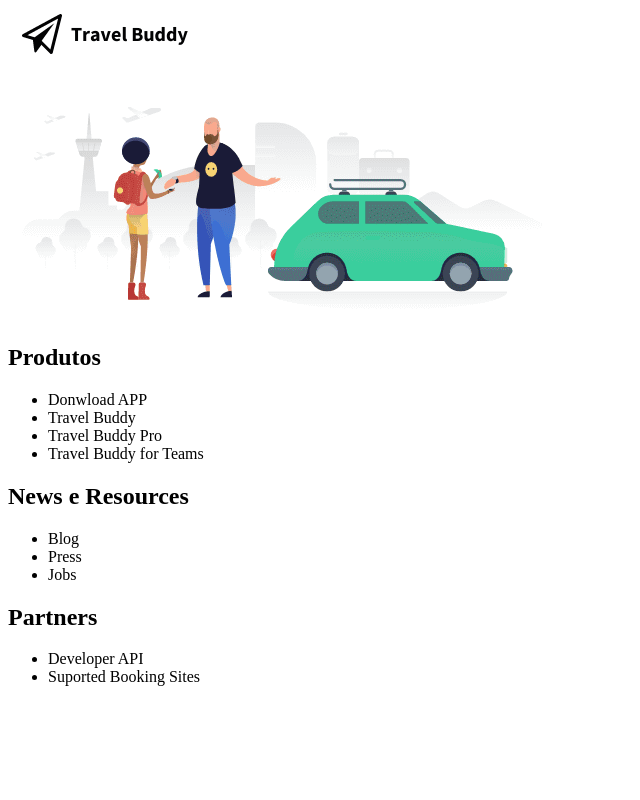
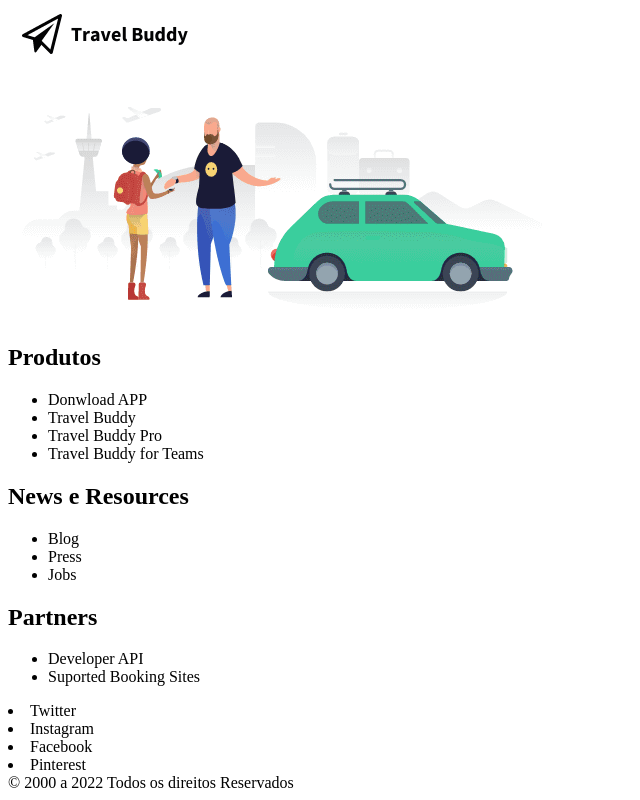
Before and after one commit to pablo00x1/projetobase, a plain HTML site: page index.html in a window 1280 px wide. Shown: the part 2389-3189 px from the top of the page, without its empty margins (0-640 px from the left). Before the commit the page ends 3091 px from the top, so only its background shows below. Drawn offline with Linux system fonts and the light colour scheme.

Commit message:
Add files via upload

```diff
--- a/index.html
+++ b/index.html
@@ -137,6 +137,16 @@
 
 
     </footer>
+    <div class="redesSociais">
+        <li>Twitter</li>
+        <li>Instagram</li>
+        <li>Facebook</li>
+        <li>Pinterest</li>
+    </div>
+
+    <div class="dir">
+        <span> &copy; 2000 a 2022 Todos os direitos Reservados</span>
+    </div>
 
 </body>
 </html>
```
